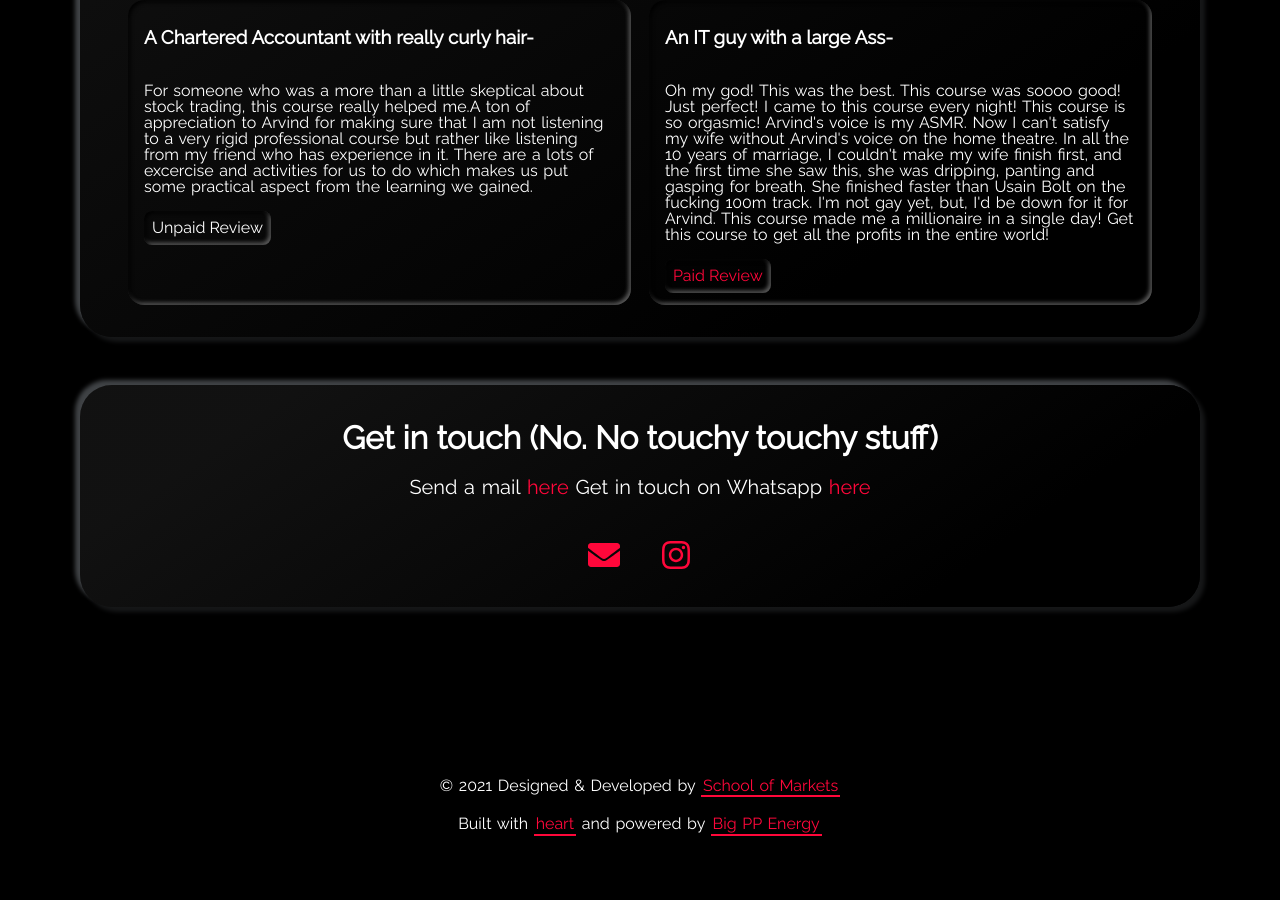
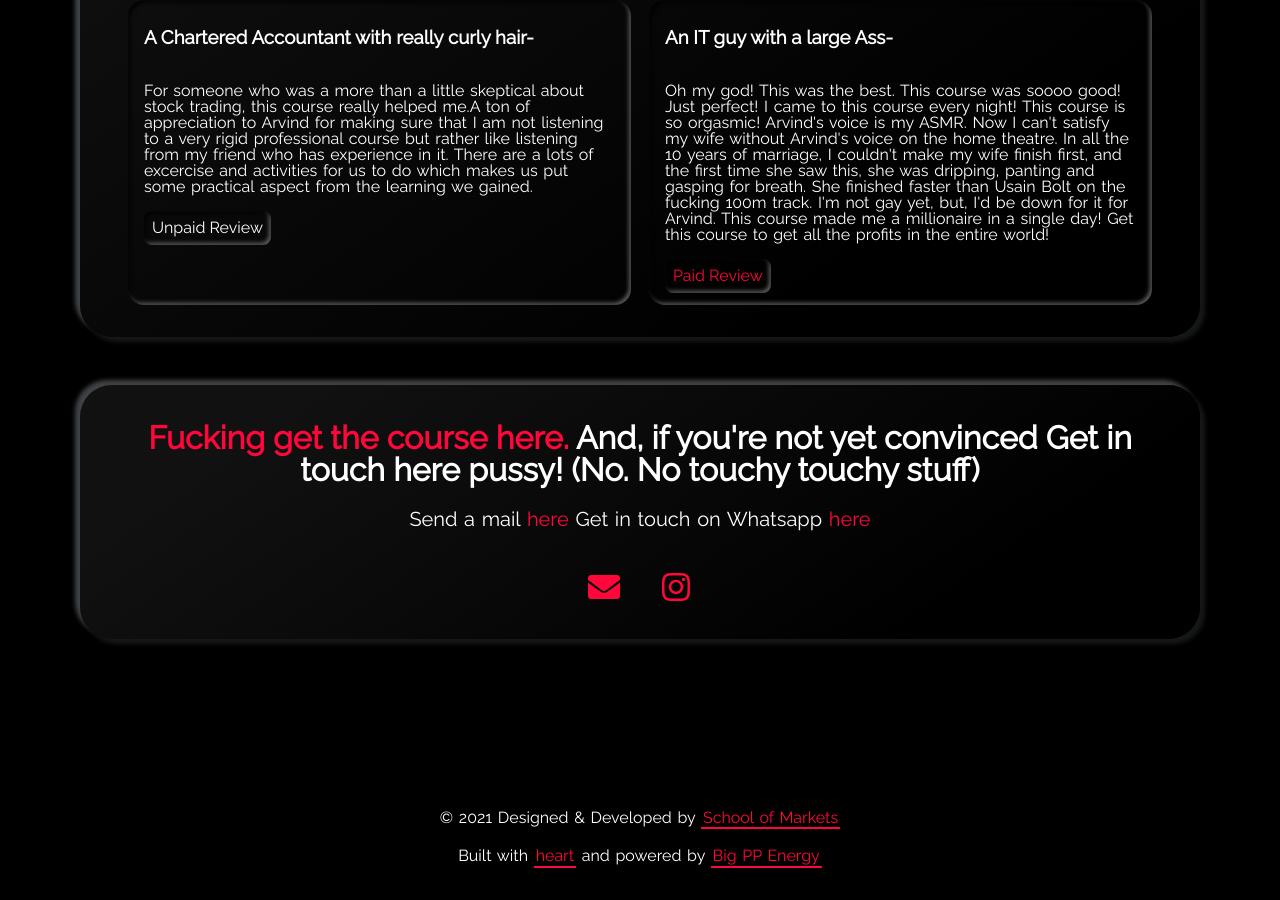
Before and after one commit to schoolofstonks/schoolofstonks, a Jekyll site: the page built from index.html, in a window 1280 px wide and 900 px high, scrolled down 4184 px. Built offline with Jekyll 4.4.1, drawn with Linux system fonts in a browser that asks for light colours; before the commit the page ends 5052 px from its top, so only the background shows below that; some of the changed lines change nothing that is shown.

Commit message:
PP ENERGY

```diff
--- a/_config.yml
+++ b/_config.yml
@@ -79,40 +79,9 @@ os_projects_title: Open Source Projects
 # > setting this to false, will omit the Contact section
 show_contact_card: true
 # contact_title: The will be displayed as the title in the Contact section
-contact_title: Get in touch (No. No touchy touchy stuff)
+contact_title: <a href="https"https://rzp.io/l/SMMCpro">Fucking get the course here.</a> And, if you're not yet convinced Get in touch here pussy! (No. No touchy touchy stuff)
 # contact_description: This will be displayed under the title.
 contact_description: Send a mail <a href ="mailto:schoolofmarkets@gmail.com">here</a> Get in touch on Whatsapp <a href="https://wa.me/919884140499">here</a>
-
-# GITHUB-METADATA
-# Set this to your forked repository
-# > e.g. <user>/<user>.github.io
-repository: longpdo/neumorphism
-projects:
-  # sortby:
-  # > set this to pushed, if you want to sort your github repositories by time.
-  # > set this to stars, if you want to sort your github repositories by stars.
-  sort_by: pushed
-  exclude:
-    # archived:
-    # > setting this to true, will exclude archived repositories
-    # > setting this to false, will also display archived repositories
-    archived: true
-    # forks:
-    # > setting this to true, will exclude forked repositories
-    # > setting this to false, will also display forked repositories
-    forks: true
-    # projects: A list of the repository names you want to exclude from the listing.
-    projects:
-    # - repo1-to-be-excluded
-    # - repo2-to-be-excluded
-
-# GOOGLE-ANALYTICS
-# Set the id, if you want to track your website with Google Analytics
-# > set this to "", if you do not want to track with Google Analytics
-google-analytics:
-  id: "UA-158757509-2"
-
-### END OF VALUES YOU SHOULD CHANGE ###
 
 plugins:
   - "jekyll-github-metadata"
```
